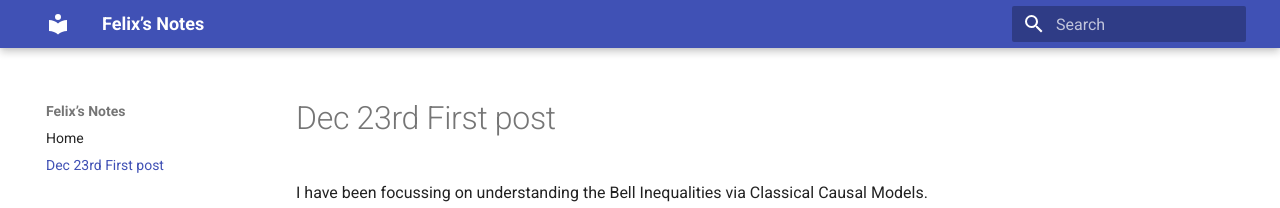
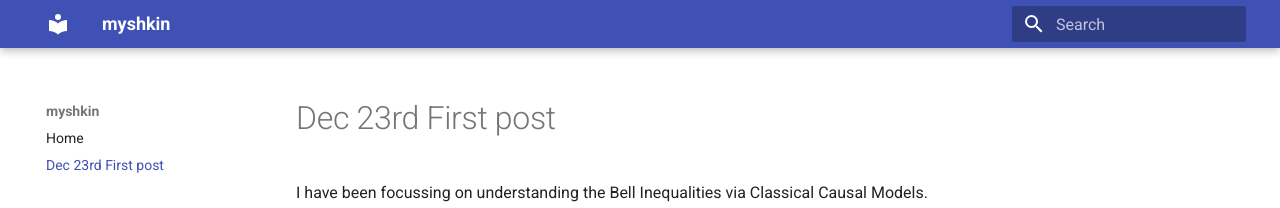
Before and after one commit to fgottlieb8/myshkin, an MkDocs documentation site: the page built from docs/Dec 23rd - First post.md, in a window 1280 px wide. Shown: the top 208 px of the page. Built offline with MkDocs 1.6.1 and Material for MkDocs 9.7.7, drawn with Linux system fonts in a browser that asks for light colours.

Commit message:
Update mkdocs.yml

```diff
--- a/mkdocs.yml
+++ b/mkdocs.yml
@@ -1,4 +1,4 @@
-site_name: Felix’s Notes
+site_name: "myshkin"
 theme:
   name: material
 
```
